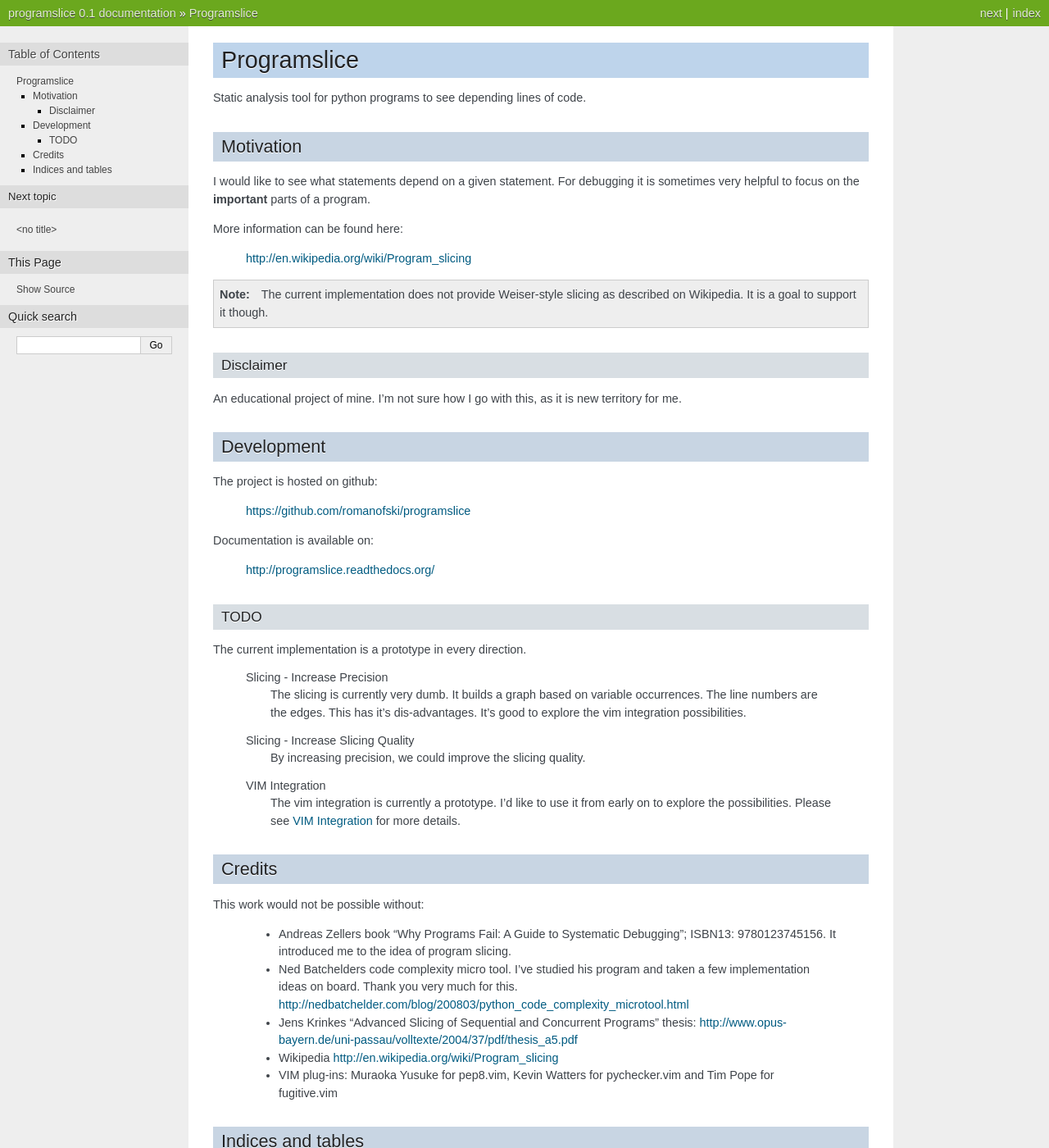
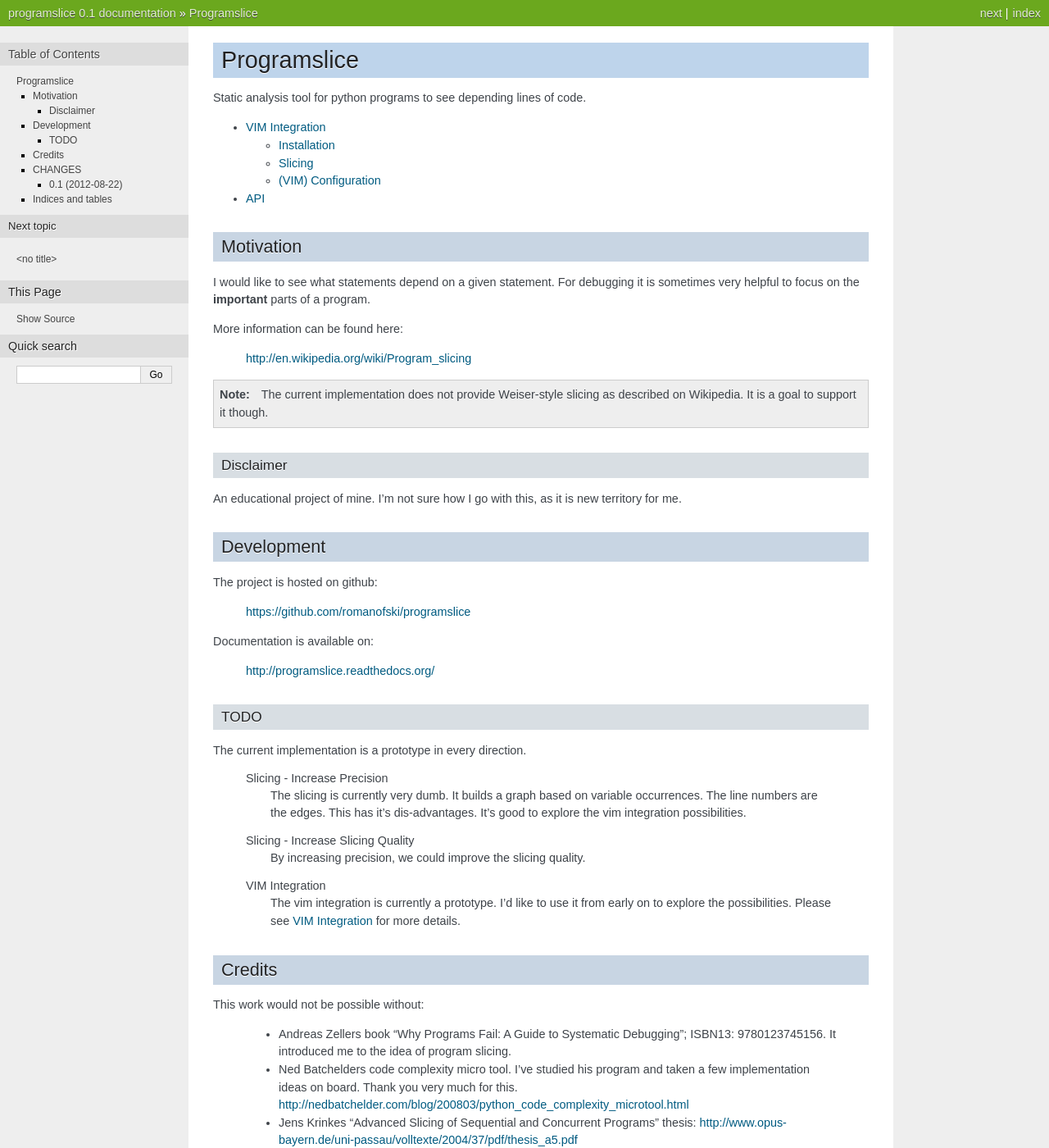
Before and after one commit to romanofski/programslice, a Sphinx documentation site: the page built from docs/index.rst, in a window 1280 px wide and 1400 px high. Shown: the whole window at 82% size. Built offline with Sphinx 7.4.7, drawn with Linux system fonts in a browser that asks for light colours; formulas are drawn with MathJax 3; some of the changed text lies outside the part shown.

Commit message:
Show the TOC.
I think that's more helpful.

```diff
--- a/README.rst
+++ b/README.rst
@@ -74,3 +74,5 @@ This work would not be possible without:
 
     * VIM plug-ins: Muraoka Yusuke for pep8.vim, Kevin Watters for
       pychecker.vim and Tim Pope for fugitive.vim
+
+.. include:: CHANGES.rst
--- a/docs/index.rst
+++ b/docs/index.rst
@@ -12,15 +12,15 @@
 
 Static analysis tool for python programs to see depending lines of code.
 
-.. include:: ../README.rst
-
 .. toctree::
    :maxdepth: 2
-   :hidden:
 
    intro
    vim
    api
+
+
+.. include:: ../README.rst
 
 Indices and tables
 ==================
```
